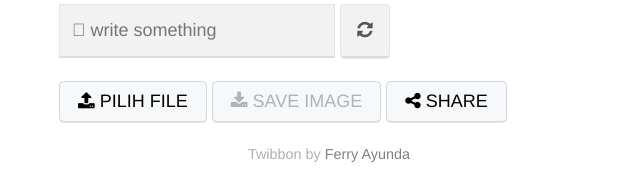
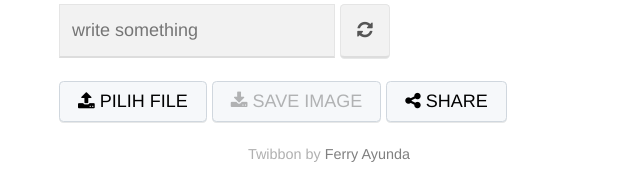
Before and after one commit to jiinbe/fabricjs2, a plain HTML site: page index.html in a window 1280 px wide. Shown: the part 786-960 px from the top of the page, 311-951 px from the left. Drawn offline with Linux system fonts and the light colour scheme.

Commit message:
Update index.html

```diff
--- a/index.html
+++ b/index.html
@@ -110,7 +110,7 @@ opacity: 0.7;
 </div>
 </div>
 <p>
-<input type="text" id="textInput" placeholder="&#xf044; write something" class='fas'>
+<input type="text" id="textInput" placeholder="write something"/>
 <button class="sm" onClick="window.location.href=window.location.href"><i class="fa fa-refresh"></i></button>
 </p>
 <p>
```
